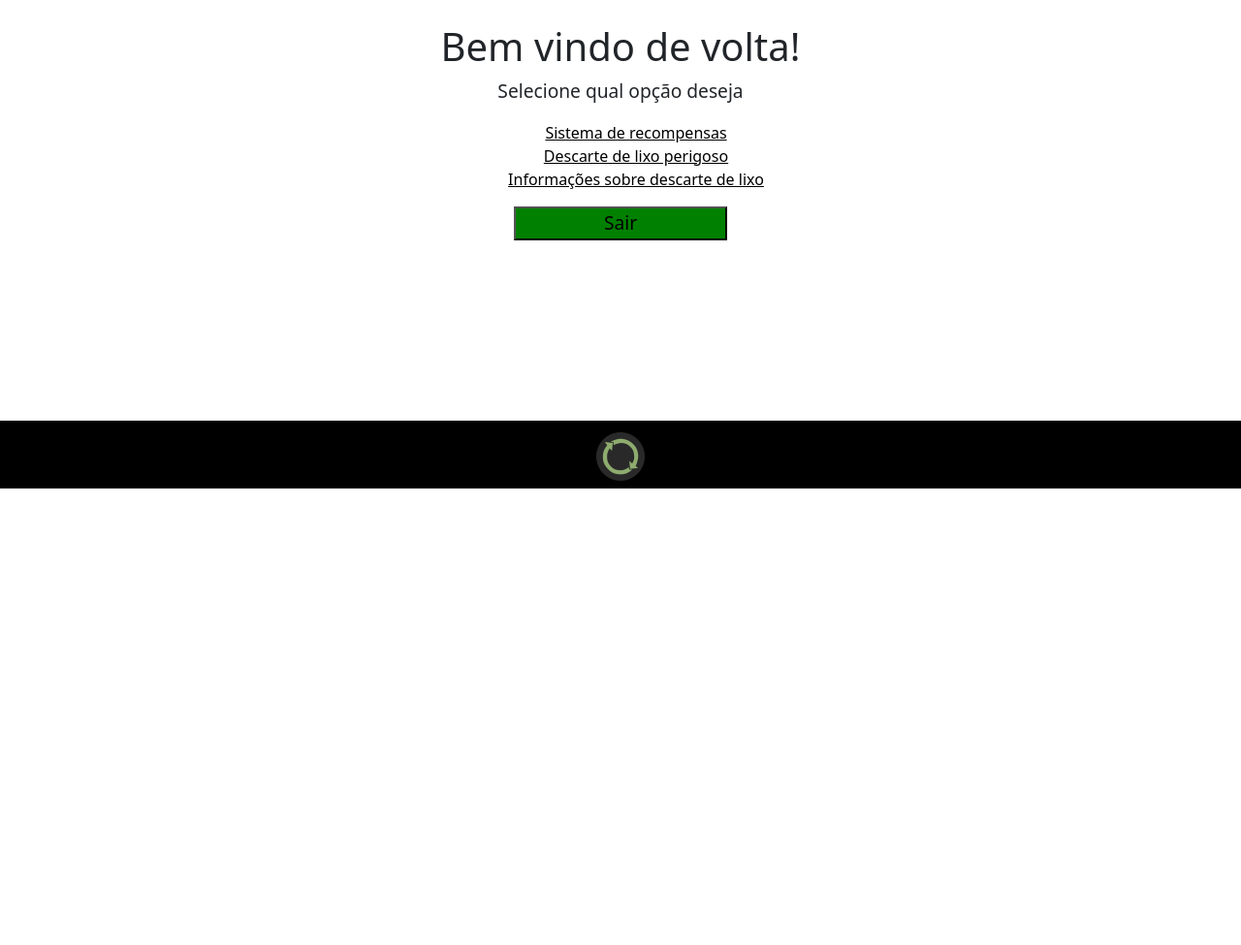
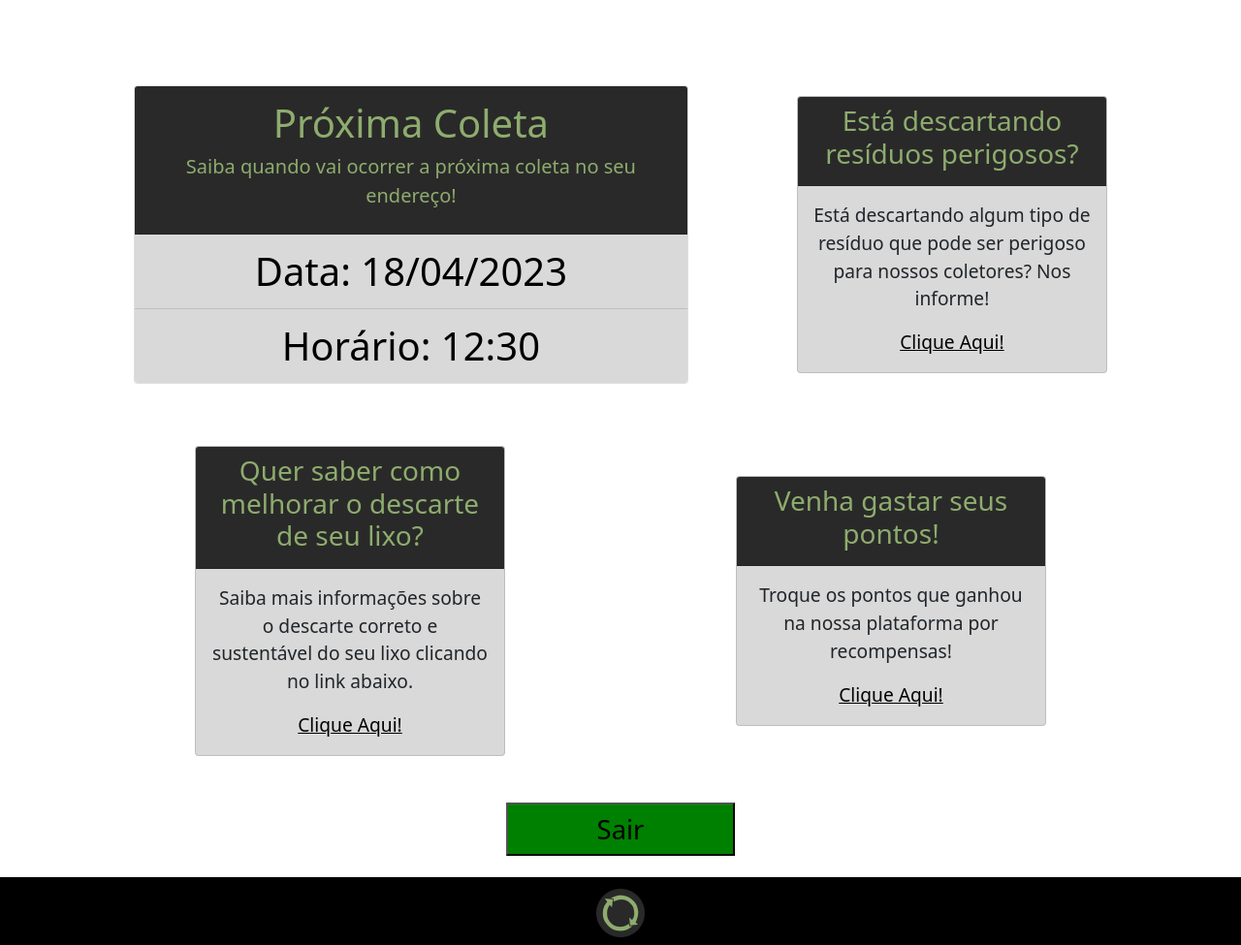
Before and after one commit to paulo-campos-57/NOCS, a Django app: page /nocs/indice in a window 1280 px wide. Shown: the part 132-1107 px from the top of the page at 97% size. Before the commit the page ends 636 px from the top, so only its background shows below. Run offline with Django 4.2, Linux system fonts and the light colour scheme.

Commit message:
Atualização da página índice

```diff
--- a/NOCS_definitivo/NOCS_app/templates/nocs/indice.html
+++ b/NOCS_definitivo/NOCS_app/templates/nocs/indice.html
@@ -1,30 +1,62 @@
 {% extends 'nocs\base_b.html' %}
+{% load static %}
 {% block conteudo %}
-<div class="container" style="text-align: center; min-height: 410px;">
-    <h1>Bem vindo de volta!</h1>
-    <p style="font-size: larger;">
-        Selecione qual opção deseja
-    </p>
-    <ul>
-        <li style="list-style: none;">
-            <a href="{% url 'loja' %}" style="color: #000;">
-                Sistema de recompensas
-            </a>
-        </li>
-        <li style="list-style: none;">
-            <a href="{% url 'descarte_perigoso' %}" style="color: #000;">
-                Descarte de lixo perigoso
-            </a>
-        </li>
-        <li style="list-style: none;">
-            <a href="{% url 'info' %}" style="color: #000;">
-                Informações sobre descarte de lixo
-            </a>
-        </li>
-    </ul>
+<div class="container" style="text-align: center; justify-content: space-around;">
+    <div class="block" style="display: flex; align-items: center;
+            justify-content: space-around; margin-top: 4rem;">
+        <div class="card" style="font-size: 40px; width: 25ch;">
+            <div class="card-header" style="background-color: #292929; color: #8eac6e;">
+                Próxima Coleta
+                <p style="font-size: 20px;">
+                    Saiba quando vai ocorrer a próxima coleta no seu endereço!
+                </p>
+            </div>
+            <ul class="list-group list-group-flush" style="font-size: 40px;">
+                <li class="list-group-item" style="background-color: #D9D9D9; color: black">Data: 18/04/2023</li>
+                <li class="list-group-item" style="background-color: #D9D9D9; color: black">Horário: 12:30</li>
+            </ul>
+        </div>
+        <div class="card" style="width: 18rem; background-color: #D9D9D9; width: 35ch;">
+            <div class="card-header" style="background-color: #292929; color: #8eac6e;">
+                <h3 class="card-title">Está descartando resíduos perigosos?</h3>
+            </div>
+            <div class="card-body" style="font-size: larger;">
+                <p class="card-text">
+                    Está descartando algum tipo de resíduo que pode ser perigoso para nossos coletores? Nos informe!
+                </p>
+                <a href="{% url 'descarte_perigoso' %}" style="color: #000;">Clique Aqui!</a>
+            </div>
+        </div>
+    </div>
+    <div class="block" style="display: flex; align-items: center;
+            justify-content: space-around; margin-top: 4rem;">
+        <div class="card" style="width: 18rem; background-color: #D9D9D9; width: 35ch;">
+            <div class="card-header" style="background-color: #292929; color: #8eac6e;">
+                <h3 class="card-title">Quer saber como melhorar o descarte de seu lixo?</h3>
+            </div>
+            <div class="card-body" style="font-size: larger;">
+                <p class="card-text">
+                    Saiba mais informações sobre o descarte correto e sustentável do seu lixo clicando no link abaixo.
+                </p>
+                <a href="{% url 'info_descarte' %}" style="color: #000;">Clique Aqui!</a>
+            </div>
+        </div>
+        <div class="card" style="width: 18rem; background-color: #D9D9D9; width: 35ch;">
+            <div class="card-header" style="background-color: #292929; color: #8eac6e;">
+                <h3 class="card-title">Venha gastar seus pontos!</h3>
+            </div>
+            <div class="card-body" style="font-size: larger;">
+                <p class="card-text">
+                    Troque os pontos que ganhou na nossa plataforma por recompensas!
+                </p>
+                <a href="{% url 'loja' %}" style="color: #000;">Clique Aqui!</a>
+            </div>
+        </div>
+    </div>
+    <br><br>
     <a href="{% url 'home' %}" style="text-decoration: none;">
-        <button style="background-color: green; color: #000; width: 20ch;
-                font-size: larger; margin-bottom: 2%;">
+        <button style="background-color: green; color: #000; width: 15ch; height: 3.5ch;
+                    font-size: 3ch; margin-bottom: 2%;">
             Sair
         </button>
     </a>
```
